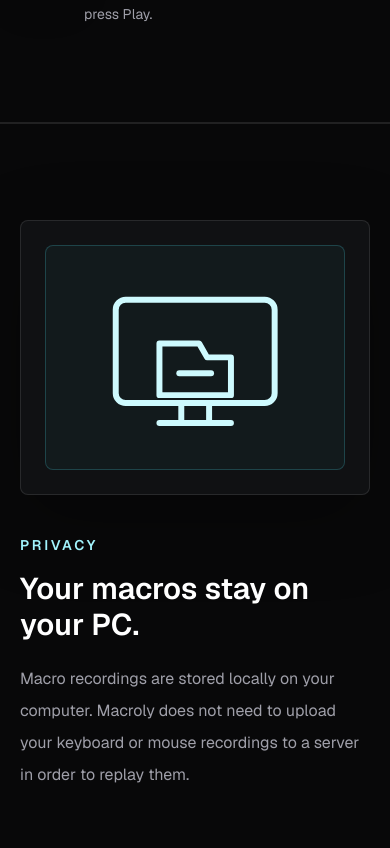
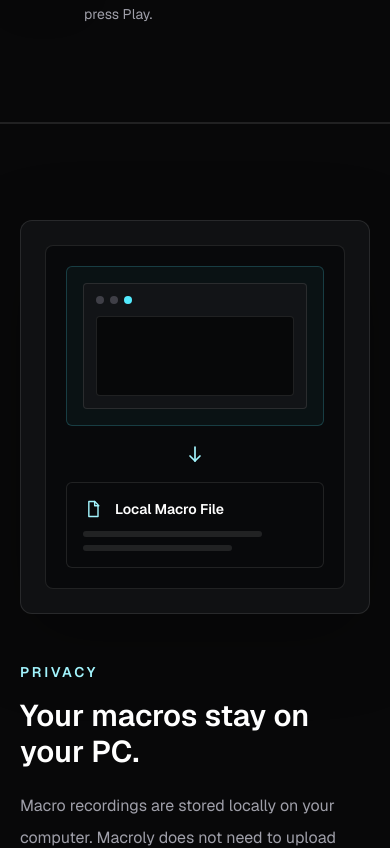
Before and after one commit to bibop28/Macrosty, a Next.js app: page / in a window 390 px wide. Shown: the part 4084-4932 px from the top of the page. Built offline with nearby package versions, Linux system fonts and the light colour scheme.

Commit message:
Refactor Privacy component; enhance layout and styling, improve responsiveness, and add data attributes

```diff
--- a/components/Privacy.js
+++ b/components/Privacy.js
@@ -1,20 +1,46 @@
 export default function Privacy() {
   return (
-    <section id="privacy" className="border-y border-white/10 bg-[#080809] px-5 py-24 sm:px-6 lg:px-8">
-      <div className="mx-auto grid max-w-7xl gap-10 lg:grid-cols-[0.9fr_1.1fr] lg:items-center">
-        <div className="rounded-lg border border-white/10 bg-[#101113] p-6 shadow-[0_24px_80px_rgba(0,0,0,0.28)]">
-          <div className="mx-auto grid aspect-[4/3] max-w-sm place-items-center rounded-lg border border-cyan-300/20 bg-cyan-300/[0.04]">
-            <svg
-              viewBox="0 0 120 90"
-              className="h-auto w-4/5 text-cyan-100"
-              fill="none"
-              aria-hidden="true"
-            >
-              <rect x="20" y="16" width="80" height="52" rx="5" stroke="currentColor" strokeWidth="3" />
-              <path d="M42 78h36M53 68v10M67 68v10" stroke="currentColor" strokeWidth="3" strokeLinecap="round" />
-              <path d="M44 38h18l4 7h12v19H42V38h2Z" stroke="currentColor" strokeWidth="3" strokeLinejoin="round" />
-              <path d="M52 53h16" stroke="currentColor" strokeWidth="3" strokeLinecap="round" />
-            </svg>
+    <section
+      id="privacy"
+      className="border-y border-white/10 bg-[#080809] px-5 py-24 sm:px-6 lg:px-8 lg:py-28"
+      data-reveal
+    >
+      <div className="mx-auto grid max-w-[1280px] gap-12 lg:grid-cols-[0.86fr_1fr] lg:items-center">
+        <div className="rounded-xl border border-white/10 bg-[#101113] p-6 shadow-[0_24px_80px_rgba(0,0,0,0.28)]">
+          <div className="mx-auto max-w-sm">
+            <div className="rounded-lg border border-white/10 bg-[#08090b] p-5">
+              <div className="rounded-md border border-cyan-300/20 bg-cyan-300/[0.04] p-4">
+                <div className="rounded border border-white/10 bg-[#121417] p-3">
+                  <div className="mb-3 flex gap-1.5" aria-hidden="true">
+                    <span className="size-2 rounded-full bg-zinc-700" />
+                    <span className="size-2 rounded-full bg-zinc-700" />
+                    <span className="size-2 rounded-full bg-cyan-300" />
+                  </div>
+                  <div className="h-20 rounded border border-white/10 bg-[#070809]" />
+                </div>
+              </div>
+
+              <div className="flex justify-center py-4 text-cyan-200" aria-hidden="true">
+                <svg viewBox="0 0 24 24" className="size-6" fill="none" stroke="currentColor" strokeWidth="1.7" strokeLinecap="round" strokeLinejoin="round">
+                  <path d="M12 5v14" />
+                  <path d="m7 14 5 5 5-5" />
+                </svg>
+              </div>
+
+              <div className="rounded-md border border-white/10 bg-[#08090b] p-4">
+                <div className="mb-3 flex items-center gap-3">
+                  <svg viewBox="0 0 24 24" className="size-5 text-cyan-200" fill="none" stroke="currentColor" strokeWidth="1.7" strokeLinecap="round" strokeLinejoin="round" aria-hidden="true">
+                    <path d="M7 3h7l4 4v14H7z" />
+                    <path d="M14 3v5h5" />
+                  </svg>
+                  <span className="text-sm font-semibold text-white">Local Macro File</span>
+                </div>
+                <div className="space-y-2">
+                  <div className="h-1.5 w-4/5 rounded bg-white/10" />
+                  <div className="h-1.5 w-2/3 rounded bg-white/10" />
+                </div>
+              </div>
+            </div>
           </div>
         </div>
 
@@ -22,7 +48,7 @@
           <p className="text-sm font-semibold uppercase tracking-[0.2em] text-cyan-200">
             Privacy
           </p>
-          <h2 className="mt-4 text-3xl font-semibold tracking-normal text-white sm:text-4xl">
+          <h2 className="mt-4 text-3xl font-semibold tracking-normal text-white sm:text-4xl lg:text-5xl">
             Your macros stay on your PC.
           </h2>
           <p className="mt-5 max-w-2xl text-base leading-8 text-zinc-400 sm:text-lg">
```
